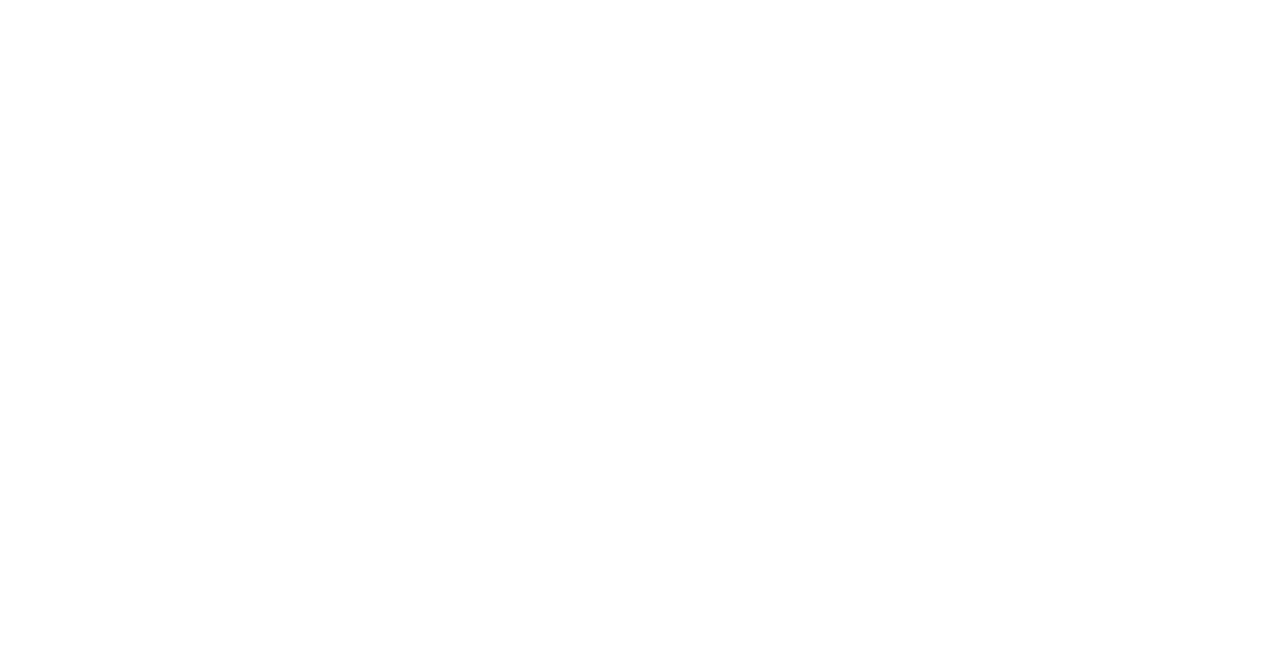
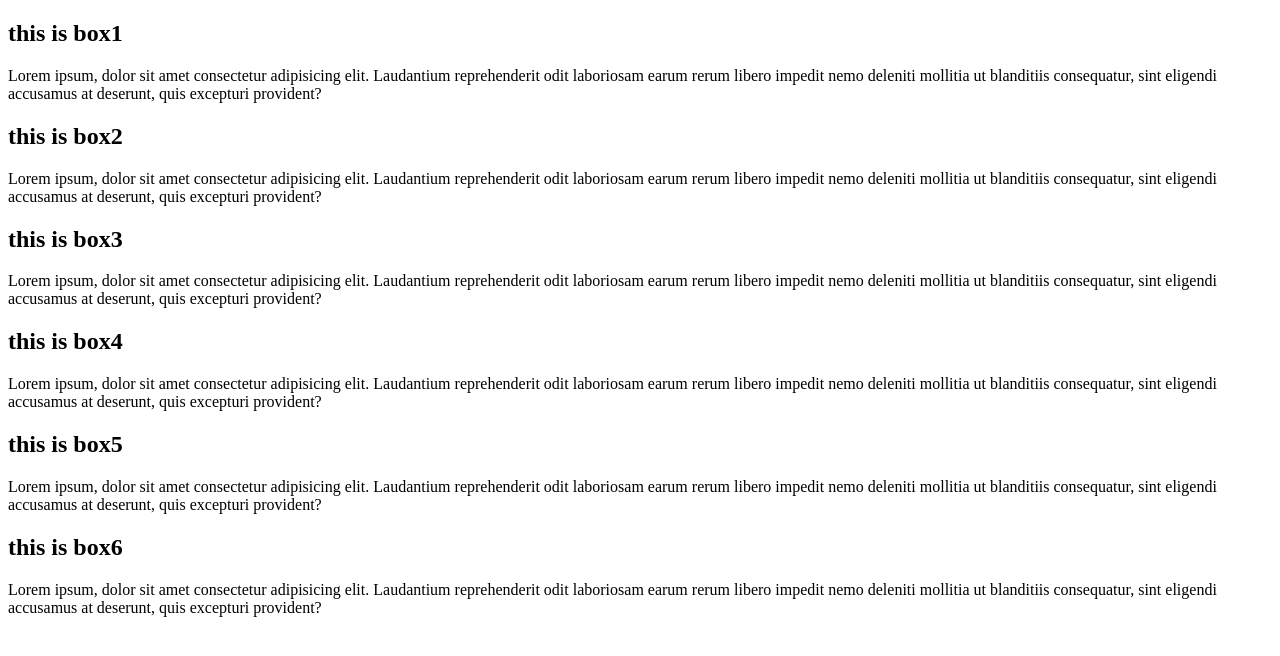
Before and after one commit to Honufakhatun/batch1-webdevelopment, a plain HTML site: page index.html in a window 1280 px wide. Drawn offline with Linux system fonts and the light colour scheme.

Commit message:
Send a message

```diff
--- a/index.html
+++ b/index.html
@@ -7,6 +7,43 @@
     <title>Git Hub</title>
 </head>
 <body>
+    <div id="main">
+        <div class="child">
+            <h2>this is box1</h2>
+            <p>Lorem ipsum, dolor sit amet consectetur adipisicing elit. Laudantium reprehenderit odit laboriosam earum
+                rerum libero impedit nemo deleniti mollitia ut blanditiis consequatur, sint eligendi accusamus at
+                deserunt, quis excepturi provident?</p>
+        </div>
+        <div class="child">
+            <h2>this is box2</h2>
+            <p>Lorem ipsum, dolor sit amet consectetur adipisicing elit. Laudantium reprehenderit odit laboriosam earum
+                rerum libero impedit nemo deleniti mollitia ut blanditiis consequatur, sint eligendi accusamus at
+                deserunt, quis excepturi provident?</p>
+        </div>
+        <div class="child">
+            <h2>this is box3</h2>
+            <p>Lorem ipsum, dolor sit amet consectetur adipisicing elit. Laudantium reprehenderit odit laboriosam earum
+                rerum libero impedit nemo deleniti mollitia ut blanditiis consequatur, sint eligendi accusamus at
+                deserunt, quis excepturi provident?</p>
+        </div>
+        <div class="child">
+            <h2>this is box4</h2>
+            <p>Lorem ipsum, dolor sit amet consectetur adipisicing elit. Laudantium reprehenderit odit laboriosam earum
+                rerum libero impedit nemo deleniti mollitia ut blanditiis consequatur, sint eligendi accusamus at
+                deserunt, quis excepturi provident?</p>
+        </div>
+        <div class="child">
+            <h2>this is box5</h2>
+            <p>Lorem ipsum, dolor sit amet consectetur adipisicing elit. Laudantium reprehenderit odit
+                laboriosam earum rerum libero impedit nemo deleniti mollitia ut blanditiis consequatur, sint
+                eligendi accusamus at deserunt, quis excepturi provident?</p>
+        </div>
+        <div class="child">
+            <h2>this is box6</h2>
+            <p>Lorem ipsum, dolor sit amet consectetur adipisicing elit. Laudantium reprehenderit odit
+                laboriosam earum rerum libero impedit nemo deleniti mollitia ut blanditiis consequatur, sint
+                eligendi accusamus at deserunt, quis excepturi provident?</p>
+        </div>
 
 </body>
 </html>
```
